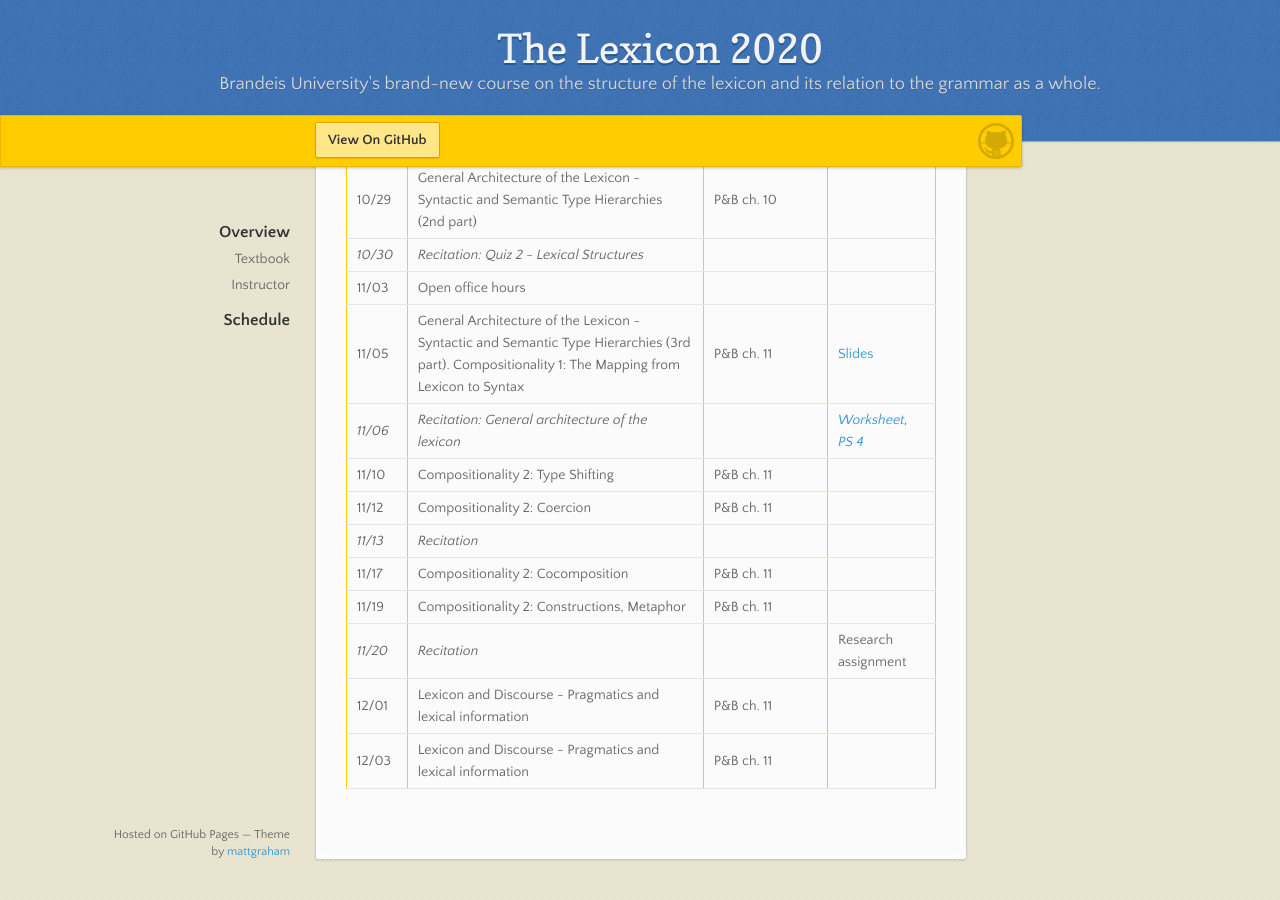
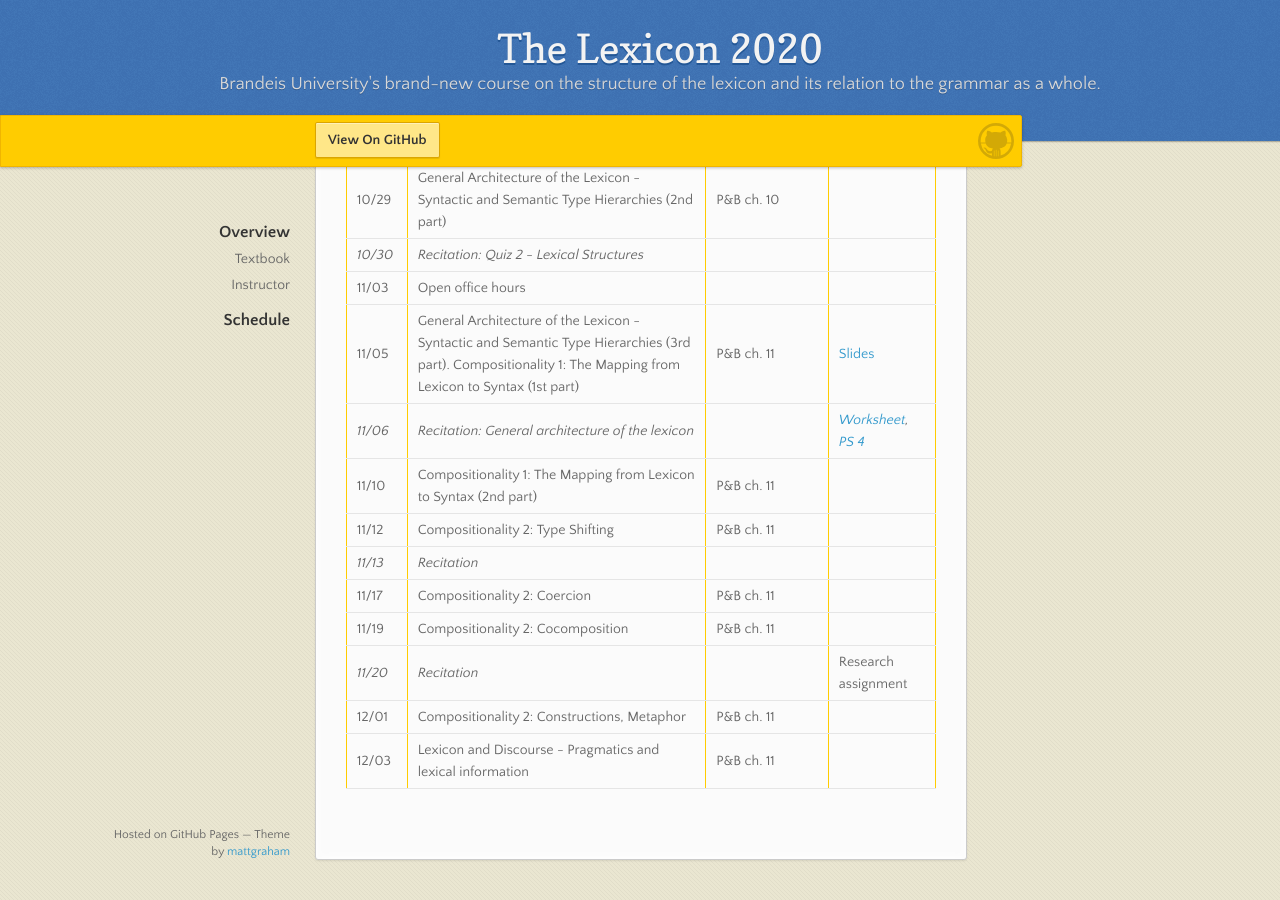
Before and after one commit to the-lexicon-2020/the-lexicon-2020.github.io, a Jekyll site: the page built from _pages/index.markdown, in a window 1280 px wide and 900 px high, scrolled down 2168 px. Built offline with Jekyll 4.4.1, drawn with Linux system fonts in a browser that asks for light colours; our own code applies the rules of GitHub Pages for plain Markdown files.

Commit message:
update schedule 11/10

```diff
--- a/_pages/index.markdown
+++ b/_pages/index.markdown
@@ -57,13 +57,13 @@ Professor [James Pustejovsky](mailto:jamesp@brandeis.edu)
 10/29 | General Architecture of the Lexicon - Syntactic and Semantic Type Hierarchies (2nd part) | P&B ch. 10 |
 *10/30* | *Recitation: Quiz 2 - Lexical Structures* | |
 11/03 | Open office hours | |
-11/05 | General Architecture of the Lexicon - Syntactic and Semantic Type Hierarchies (3rd part). Compositionality 1: The Mapping from Lexicon to Syntax | P&B ch. 11 | [Slides](https://brandeis.box.com/s/0ph2b61lfb0m357b5tf8y2ig9rn5t87y)
+11/05 | General Architecture of the Lexicon - Syntactic and Semantic Type Hierarchies (3rd part). Compositionality 1: The Mapping from Lexicon to Syntax (1st part) | P&B ch. 11 | [Slides](https://brandeis.box.com/s/0ph2b61lfb0m357b5tf8y2ig9rn5t87y)
 *11/06* | *Recitation: General architecture of the lexicon* | | *[Worksheet](https://docs.google.com/document/d/1i1_XhILdB6yhWPY67zhAqa3fYN6DmO2fGdqJho9ehSg/edit#), [PS 4](https://docs.google.com/document/d/1PRMf5uh4jreSmFUYVikeimlQRdVNaTtcmSV2LOZd6wo/edit)*
-11/10 | Compositionality 2:  Type Shifting | P&B ch. 11 |
-11/12 | Compositionality 2: Coercion  | P&B ch. 11 |
+11/10 | Compositionality 1: The Mapping from Lexicon to Syntax (2nd part) | P&B ch. 11 |
+11/12 | Compositionality 2:  Type Shifting | P&B ch. 11 |
 *11/13* | *Recitation* | |
-11/17 | Compositionality 2: Cocomposition | P&B ch. 11 |
-11/19 | Compositionality 2: Constructions, Metaphor | P&B ch. 11 |
+11/17 | Compositionality 2: Coercion | P&B ch. 11 |
+11/19 | Compositionality 2: Cocomposition | P&B ch. 11 |
 *11/20* | *Recitation* | | Research assignment
-12/01 | Lexicon and Discourse - Pragmatics and lexical information | P&B ch. 11 |
+12/01 | Compositionality 2: Constructions, Metaphor | P&B ch. 11 |
 12/03 | Lexicon and Discourse - Pragmatics and lexical information | P&B ch. 11 |
```
